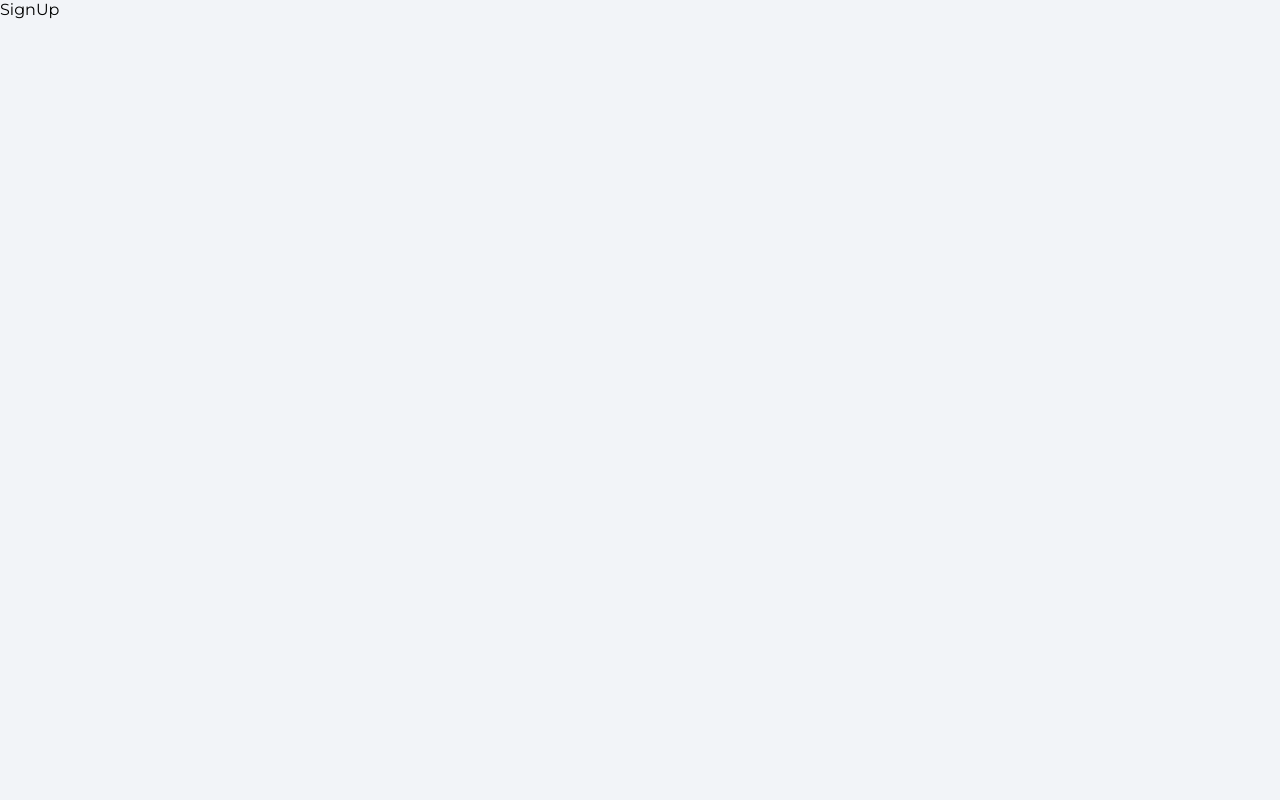
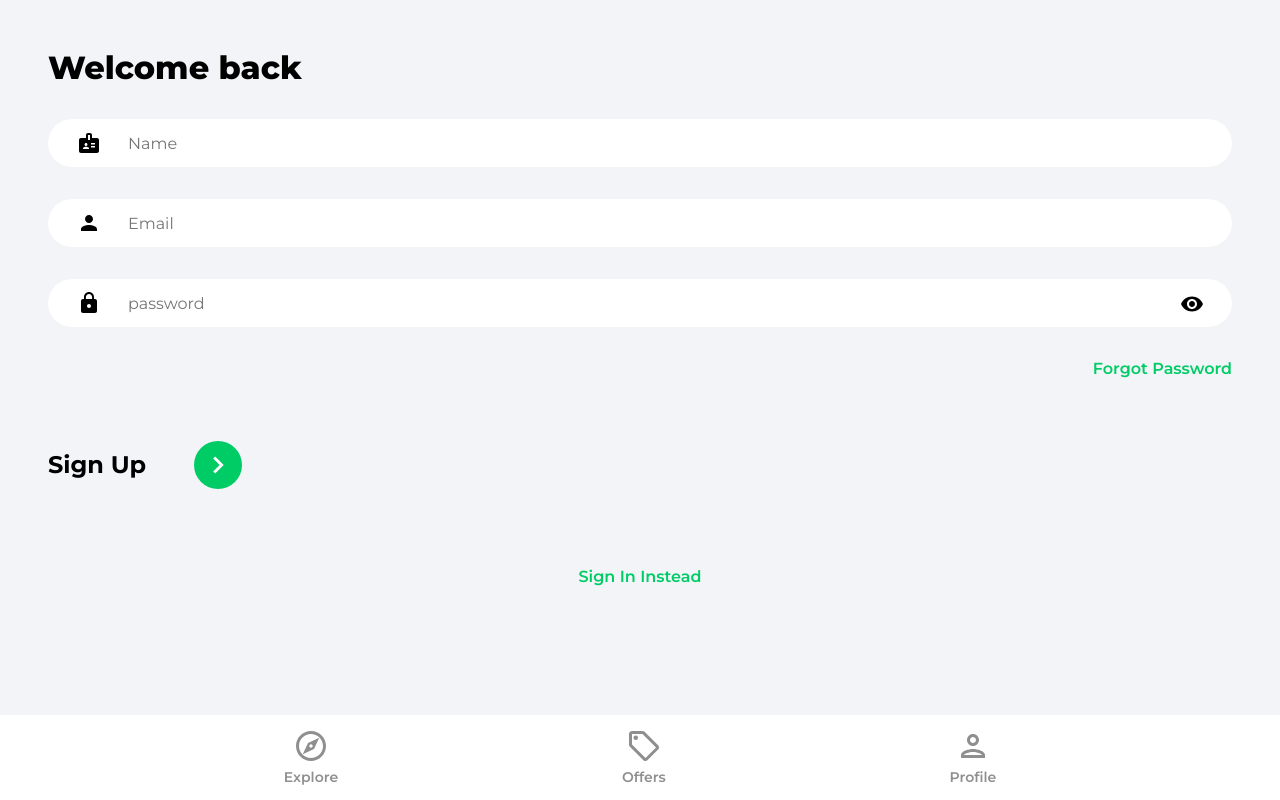
Before and after one commit to tatsuma-sato/house-marketplace, a React (Create React App) app: page /sign-up in a window 1280 px wide. Built offline with nearby package versions, Linux system fonts and the light colour scheme; no server answers.

Commit message:
added sign in and navbar

```diff
--- a/src/App.js
+++ b/src/App.js
@@ -1,25 +1,27 @@
 import "./App.css";
 import { Routes, Route } from "react-router-dom";
 import {
-  Exprore,
+  Explore,
   ForgotPassword,
   Offers,
   Profile,
   SignIn,
   SignUp,
 } from "./pages";
+import Navbar from "./components/Navbar";
 
 function App() {
   return (
     <>
       <Routes>
-        <Route path="/" element={<Exprore />} />
+        <Route path="/" element={<Explore />} />
         <Route path="/offers" element={<Offers />} />
         <Route path="/profile" element={<Profile />} />
         <Route path="/sign-in" element={<SignIn />} />
         <Route path="/sign-up" element={<SignUp />} />
         <Route path="/forgot-password" element={<ForgotPassword />} />
       </Routes>
+      <Navbar />
     </>
   );
 }
--- /dev/null
+++ b/src/components/Navbar.jsx
@@ -0,0 +1,75 @@
+import React from "react";
+import { useLocation, useNavigate } from "react-router-dom";
+import { ReactComponent as ExploreIcon } from "../assets/svg/exploreIcon.svg";
+import { ReactComponent as OfferIcon } from "../assets/svg/localOfferIcon.svg";
+import { ReactComponent as PersonOutlineIcon } from "../assets/svg/personOutlineIcon.svg";
+
+const Navbar = () => {
+  const navigate = useNavigate();
+  const location = useLocation();
+
+  const pathMatchRoute = (route) => {
+    if (route == location.pathname) {
+      return true;
+    }
+  };
+
+  return (
+    <footer className="navbar">
+      <nav className="navbarNav">
+        <ul className="navbarListItems">
+          <li className="navbarListItem" onClick={() => navigate("/")}>
+            <ExploreIcon
+              fill={pathMatchRoute("/") ? "#2c2c2c" : "#8f8f8f"}
+              width="36px"
+              height="36px"
+            />
+            <p
+              className={
+                pathMatchRoute("/")
+                  ? "navbarListIteeNameActive"
+                  : "navbarListItemName"
+              }
+            >
+              Explore
+            </p>
+          </li>
+          <li className="navbarListItem" onClick={() => navigate("/offers")}>
+            <OfferIcon
+              fill={pathMatchRoute("/offers") ? "#2c2c2c" : "#8f8f8f"}
+              width="36px"
+              height="36px"
+            />
+            <p
+              className={
+                pathMatchRoute("/offers")
+                  ? "navbarListIteeNameActive"
+                  : "navbarListItemName"
+              }
+            >
+              Offers
+            </p>
+          </li>
+          <li className="navbarListItem" onClick={() => navigate("/profile")}>
+            <PersonOutlineIcon
+              fill={pathMatchRoute("/profile") ? "#2c2c2c" : "#8f8f8f"}
+              width="36px"
+              height="36px"
+            />
+            <p
+              className={
+                pathMatchRoute("/profile")
+                  ? "navbarListIteeNameActive"
+                  : "navbarListItemName"
+              }
+            >
+              Profile
+            </p>
+          </li>
+        </ul>
+      </nav>
+    </footer>
+  );
+};
+
+export default Navbar;
--- /dev/null
+++ b/src/pages/Explore.jsx
@@ -0,0 +1,12 @@
+import React from "react";
+import Navbar from "../components/Navbar";
+
+const Explore = () => {
+  return (
+    <>
+      <div>Explore</div>
+    </>
+  );
+};
+
+export default Explore;
--- a/src/pages/Exprore.jsx
+++ /dev/null
@@ -1,9 +0,0 @@
-import React from 'react'
-
-const Exprore = () => {
-  return (
-    <div>Exprore</div>
-  )
-}
-
-export default Exprore
--- a/src/pages/SignIn.jsx
+++ b/src/pages/SignIn.jsx
@@ -1,9 +1,79 @@
-import React from 'react'
+import React, { useState } from "react";
+import { Link, useNavigate } from "react-router-dom";
+import { ReactComponent as ArrowRightIcon } from "../assets/svg/keyboardArrowRightIcon.svg";
+import visibilityIcon from "../assets/svg/visibilityIcon.svg";
 
 const SignIn = () => {
+  const [showPassword, setShowPassword] = useState(false);
+  const [formData, setFormData] = useState({
+    email: "",
+    password: "",
+  });
+  const { email, password } = formData;
+
+  const navigate = useNavigate();
+
+  const onChange = (e) => {
+    setFormData((prev) => ({
+      ...prev,
+      [e.target.id]: e.target.value,
+    }));
+  };
+
   return (
-    <div>SignIn</div>
-  )
-}
+    <div className="pageContainer">
+      <header>
+        <p className="pageHeader">Welcome back</p>
+      </header>
 
-export default SignIn
+      <form>
+        <input
+          type="email"
+          className="emailInput"
+          placeholder="email"
+          id="email"
+          value={email}
+          onChange={onChange}
+        />
+
+        <div className="passwordInputDiv">
+          <input
+            type={showPassword ? "text" : "password"}
+            className="passwordInput"
+            placeholder="password"
+            id="password"
+            value={password}
+            onChange={onChange}
+          />
+          <img
+            src={visibilityIcon}
+            alt="show password"
+            className="showPassword"
+            onClick={() => {
+              setShowPassword((prev) => !prev);
+            }}
+          />
+        </div>
+
+        <Link to="/forgot-password" className="forgotPasswordLink ">
+          Forgot Password
+        </Link>
+
+        <div className="signInBar">
+          <p className="signInText">Sign In</p>
+          <button className="signInButton">
+            <ArrowRightIcon fill="#ffffff" width="34px" height="34px" />
+          </button>
+        </div>
+      </form>
+
+      {/* Google OAuth */}
+
+      <Link to="/sign-up" className="registerLink">
+        Sign Up Instead
+      </Link>
+    </div>
+  );
+};
+
+export default SignIn;
--- a/src/pages/SignUp.jsx
+++ b/src/pages/SignUp.jsx
@@ -1,7 +1,115 @@
-import React from "react";
+import React, { useState } from "react";
+import { Link, useNavigate } from "react-router-dom";
+import { ReactComponent as ArrowRightIcon } from "../assets/svg/keyboardArrowRightIcon.svg";
+import visibilityIcon from "../assets/svg/visibilityIcon.svg";
+import {
+  getAuth,
+  createUserWithEmailAndPassword,
+  updateProfile,
+} from "firebase/auth";
+import { db } from "../firebase.config";
 
 const SignUp = () => {
-  return <div>SignUp</div>;
+  const [showPassword, setShowPassword] = useState(false);
+  const [formData, setFormData] = useState({
+    name: "",
+    email: "",
+    password: "",
+  });
+  const { name, email, password } = formData;
+
+  const navigate = useNavigate();
+
+  const onChange = (e) => {
+    setFormData((prev) => ({
+      ...prev,
+      [e.target.id]: e.target.value,
+    }));
+  };
+
+  const onSubmit = async (e) => {
+    e.preventDefault();
+    try {
+      const auth = getAuth();
+
+      const userCredential = await createUserWithEmailAndPassword(
+        auth,
+        email,
+        password
+      );
+      const user = userCredential.user;
+
+      updateProfile(auth.currentUser, { displayName: name });
+      navigate("/");
+    } catch (error) {
+      console.log(error);
+    }
+  };
+
+  return (
+    <div className="pageContainer">
+      <header>
+        <p className="pageHeader">Welcome back</p>
+      </header>
+
+      <form onSubmit={onSubmit}>
+        <input
+          type="text"
+          className="nameInput"
+          placeholder="Name"
+          id="name"
+          value={name}
+          onChange={onChange}
+        />
+
+        <input
+          type="email"
+          className="emailInput"
+          placeholder="Email"
+          id="email"
+          value={email}
+          onChange={onChange}
+        />
+
+        <div className="passwordInputDiv">
+          <input
+            type={showPassword ? "text" : "password"}
+            className="passwordInput"
+            placeholder="password"
+            id="password"
+            value={password}
+            onChange={onChange}
+          />
+          <img
+            src={visibilityIcon}
+            alt="show password"
+            className="showPassword"
+            onClick={() => {
+              setShowPassword((prev) => !prev);
+            }}
+          />
+        </div>
+
+        <Link to="forgot-password" className="forgotPasswordLink ">
+          Forgot Password
+        </Link>
+
+        <div className="signUpBar">
+          <p className="signUpText">Sign Up</p>
+          <button className="signInButton" type="submit">
+            <ArrowRightIcon fill="#ffffff" width="34px" height="34px" />
+          </button>
+        </div>
+
+      </form>
+
+      {/* Google OAuth */}
+
+      <Link to="/sign-in" className="registerLink">
+        Sign In Instead
+      </Link>
+    </div>
+  );
 };
 
 export default SignUp;
--- a/src/pages/index.js
+++ b/src/pages/index.js
@@ -1,4 +1,4 @@
-export { default as Exprore } from "./Exprore";
+export { default as Explore } from "./Explore";
 export { default as ForgotPassword } from "./ForgotPassword";
 export { default as Offers } from "./Offers";
 export { default as Profile } from "./Profile";
```
